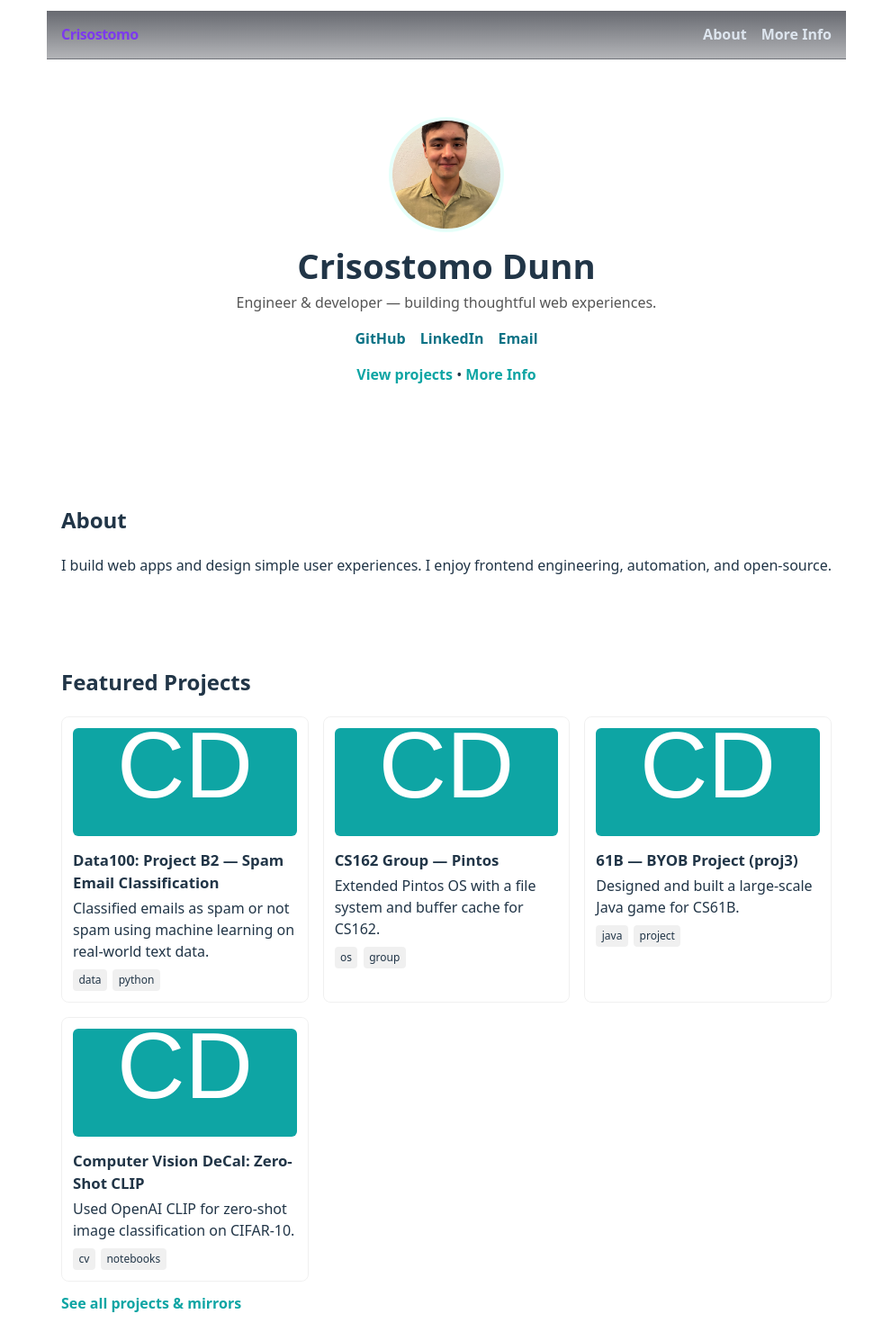
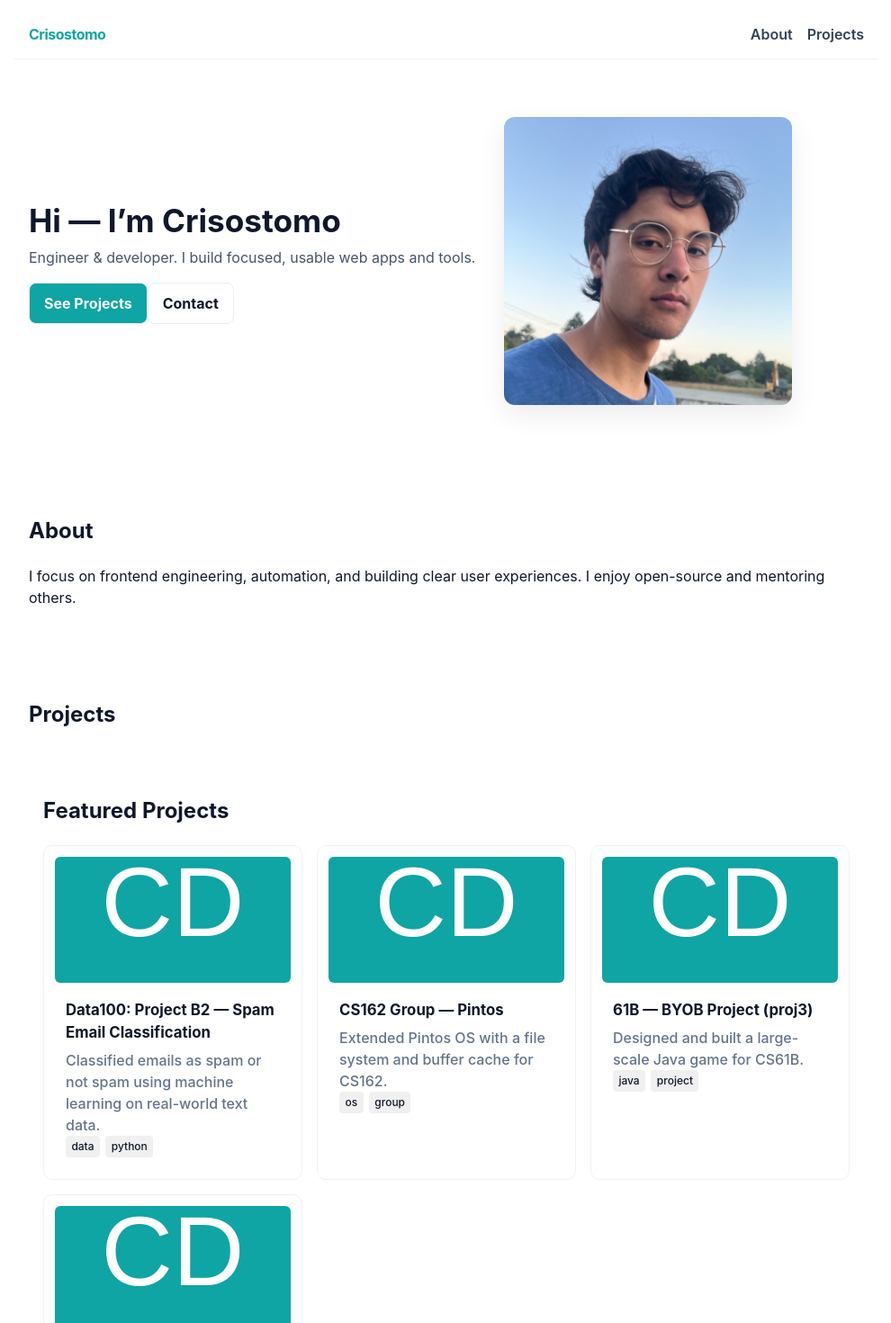
Before and after one commit to cfd24org/my-website, a React (Vite) app: page / in a window 1280 px wide. Shown: the part 20-1490 px from the top of the page at 90% size, without its empty margins (144-1134 px from the left). Built offline with nearby package versions, Linux system fonts and the light colour scheme.

Commit message:
Remove dist build output and vercel.json

```diff
--- a/src/App.css
+++ b/src/App.css
@@ -337,3 +337,32 @@
 .cta { border-radius: 8px; }
 
 /* end polished more-info theme */
+
+/* Portfolio-style layout */
+.app-shell { font-family: Inter, system-ui, -apple-system, 'Segoe UI', Roboto, 'Helvetica Neue', Arial; color: #0f172a; background: #fff; }
+.top-nav { background: #fff; border-bottom: 1px solid #eef2f7; position: sticky; top: 0; z-index: 50; }
+.top-nav .nav-inner { max-width: 1100px; margin: 0 auto; display:flex; align-items:center; justify-content:space-between; padding: 0.9rem 1rem; }
+.nav-brand { font-weight:700; color:#0ea5a4; text-decoration:none; }
+.nav-links a { margin-left: 1rem; color:#334155; text-decoration:none; font-weight:600 }
+
+.hero-large { padding: 4rem 1rem; }
+.hero-inner { max-width:1100px; margin:0 auto; display:flex; gap:2rem; align-items:center; }
+.hero-copy h1 { margin:0 0 0.6rem 0; font-size:2.2rem; }
+.hero-sub { color:#475569; margin:0 0 1rem 0 }
+.hero-actions .btn { display:inline-block; padding:0.6rem 1rem; border-radius:8px; text-decoration:none; font-weight:700 }
+.btn.primary { background: #0ea5a4; color:#fff }
+.btn { border:1px solid #e6eef8; color:#0f172a }
+.hero-art img { width:320px; border-radius:12px; box-shadow: 0 10px 30px rgba(2,6,23,0.08) }
+
+.section { padding: 2rem 1rem; }
+.container { max-width:1100px; margin:0 auto }
+.projects .projects-grid { display:grid; grid-template-columns: repeat(auto-fill,minmax(240px,1fr)); gap:1rem }
+.project-card { background:#fff; border:1px solid #eef2f7; border-radius:10px; overflow:hidden; display:flex; flex-direction:column; }
+.project-thumb img { width:100%; height:140px; object-fit:cover }
+.project-body { padding:0.75rem }
+.project-body h3 { margin:0 0 0.35rem 0 }
+.project-body p { margin:0; color:#64748b }
+
+@media (max-width:880px){ .hero-inner { flex-direction:column-reverse } .hero-art img { width:100%; max-width:380px } }
+
+/* end portfolio styles */
--- a/src/App.jsx
+++ b/src/App.jsx
@@ -1,97 +1,63 @@
 import './App.css'
-// Projects component not imported in main app nav to avoid unused import
 import React from 'react'
 import Featured from './components/Featured'
 
 function Nav() {
   return (
-    <nav className="site-nav">
+    <nav className="top-nav">
       <div className="nav-inner">
-        <a href="/" className="nav-brand">Crisostomo</a>
+        <a className="nav-brand" href="/">Crisostomo</a>
         <div className="nav-links">
           <a href="/#about">About</a>
-          <a href="/more-info.html">More Info</a>
+          <a href="#projects">Projects</a>
         </div>
       </div>
     </nav>
   )
 }
 
-function Hero() {
+export default function App() {
   return (
-    <header className="hero">
-      <img src="/photo1.jpg" alt="Crisostomo Dunn" className="profile" />
-      <h1>Crisostomo Dunn</h1>
-      <p className="tagline">Engineer &amp; developer — building thoughtful web experiences.</p>
+    <div className="app-shell">
+      <Nav />
 
-      <div className="socials">
-        <a href="https://github.com/cfd24org" target="_blank" rel="noopener noreferrer">GitHub</a>
-        <a href="https://www.linkedin.com/in/crisostomo-dunn/" target="_blank" rel="noopener noreferrer">LinkedIn</a>
-        <a href="mailto:crisostomodunn24@gmail.com">Email</a>
-      </div>
+      <header className="hero-large">
+        <div className="hero-inner">
+          <div className="hero-copy">
+            <h1>Hi — I’m Crisostomo</h1>
+            <p className="hero-sub">Engineer & developer. I build focused, usable web apps and tools.</p>
+            <div className="hero-actions">
+              <a className="btn primary" href="#projects">See Projects</a>
+              <a className="btn" href="mailto:crisostomodunn24@gmail.com">Contact</a>
+            </div>
+          </div>
+          <div className="hero-art">
+            <img src="/photo2.jpg" alt="profile" />
+          </div>
+        </div>
+      </header>
 
-      <p>
-        <a className="cta" href="#projects">View projects</a>
-        &nbsp;•&nbsp;
-        <a className="cta" href="/more-info.html" target="_blank" rel="noopener noreferrer">More Info</a>
-      </p>
-    </header>
+      <main>
+        <section id="about" className="section about">
+          <div className="container">
+            <h2>About</h2>
+            <p>I focus on frontend engineering, automation, and building clear user experiences. I enjoy open-source and mentoring others.</p>
+          </div>
+        </section>
+
+        <section id="projects" className="section projects">
+          <div className="container">
+            <h2>Projects</h2>
+            <Featured />
+          </div>
+        </section>
+      </main>
+
+      <footer className="site-footer">
+        <div className="container">
+          <p>© {new Date().getFullYear()} Crisostomo Dunn</p>
+        </div>
+      </footer>
+    </div>
   )
 }
-
-function ProjectCard({ title, description, url }) {
-  return (
-    <article className="project">
-      <h3>{title}</h3>
-      <p>{description}</p>
-      {url && (
-        <p>
-          <a href={url} target="_blank" rel="noopener noreferrer">View</a>
-        </p>
-      )}
-    </article>
-  )
-}
-
-function App() {
-  // No password gate in production. Render the app directly.
-
-  const projects = [
-    { title: 'Project One', description: 'Short description of project one.', url: '#' },
-    { title: 'Project Two', description: 'Short description of project two.', url: '#' },
-    { title: 'Project Three', description: 'Short description of project three.', url: '#' },
-  ]
-
-  return (
-    <main>
-      <a id="top" />
-      <Nav />
-      <Hero />
-
-      <section id="about" className="section">
-        <h2>About</h2>
-        <p>I build web apps and design simple user experiences. I enjoy frontend engineering, automation, and open-source.</p>
-      </section>
-
-      {/* courses moved off the homepage; full transcript in Resources page */}
-
-      <Featured />
-
-      {/* keep Projects component on the resources page only */}
-
-      <section id="contact" className="section">
-        <h2>Contact</h2>
-        <p>Email: <a href="mailto:crisostomodunn24@gmail.com">crisostomodunn24@gmail.com</a></p>
-      </section>
-
-      <footer className="site-footer">
-        <p>© {new Date().getFullYear()} Crisostomo Dunn</p>
-        <p>
-          <a className="cta" href="/more-info.html" target="_blank" rel="noopener noreferrer">More Info</a>
-        </p>
-      </footer>
-    </main>
-  )
-}
-
-export default App
```
Also changed, not shown: vercel.json (deleted).
